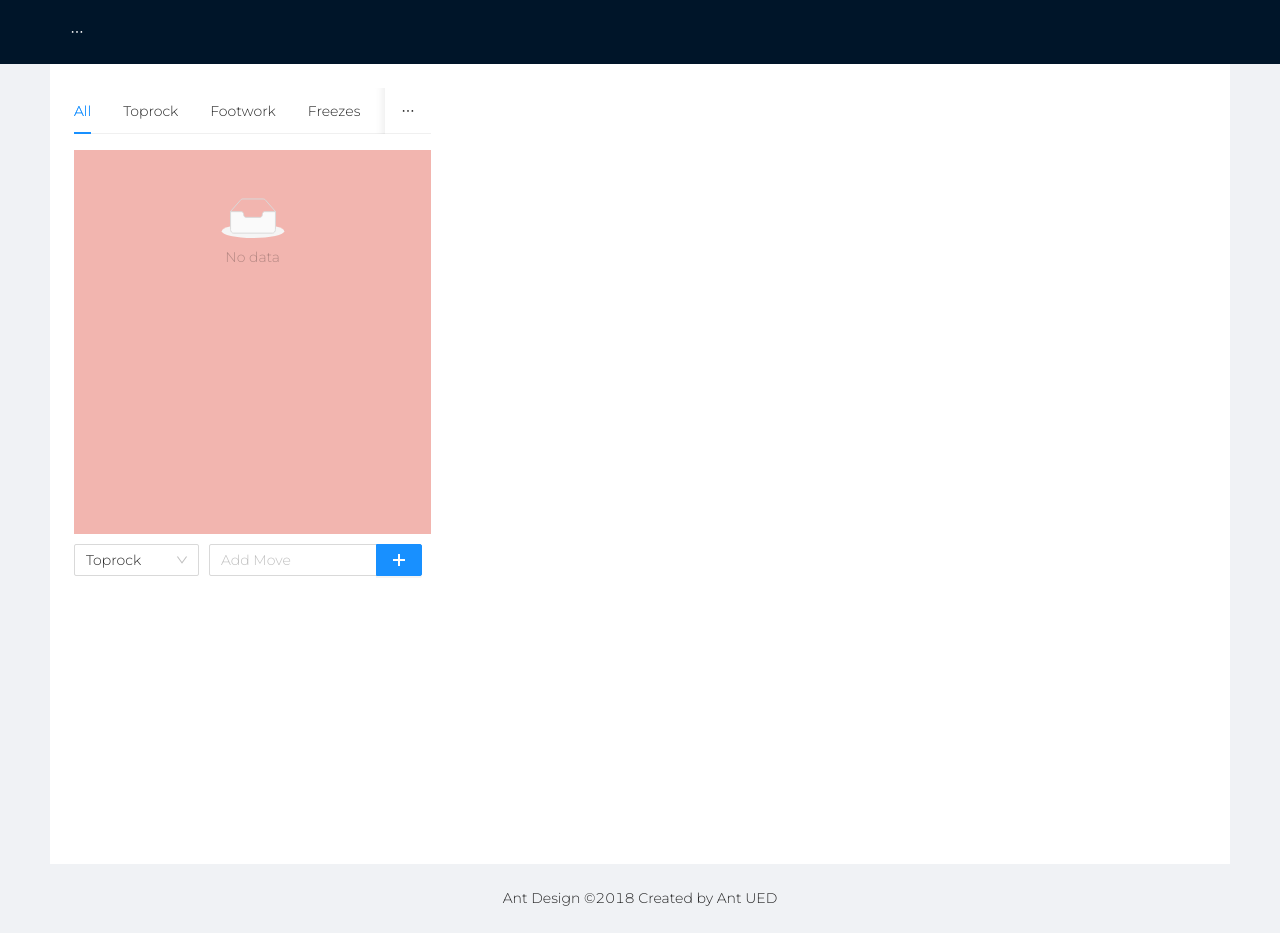
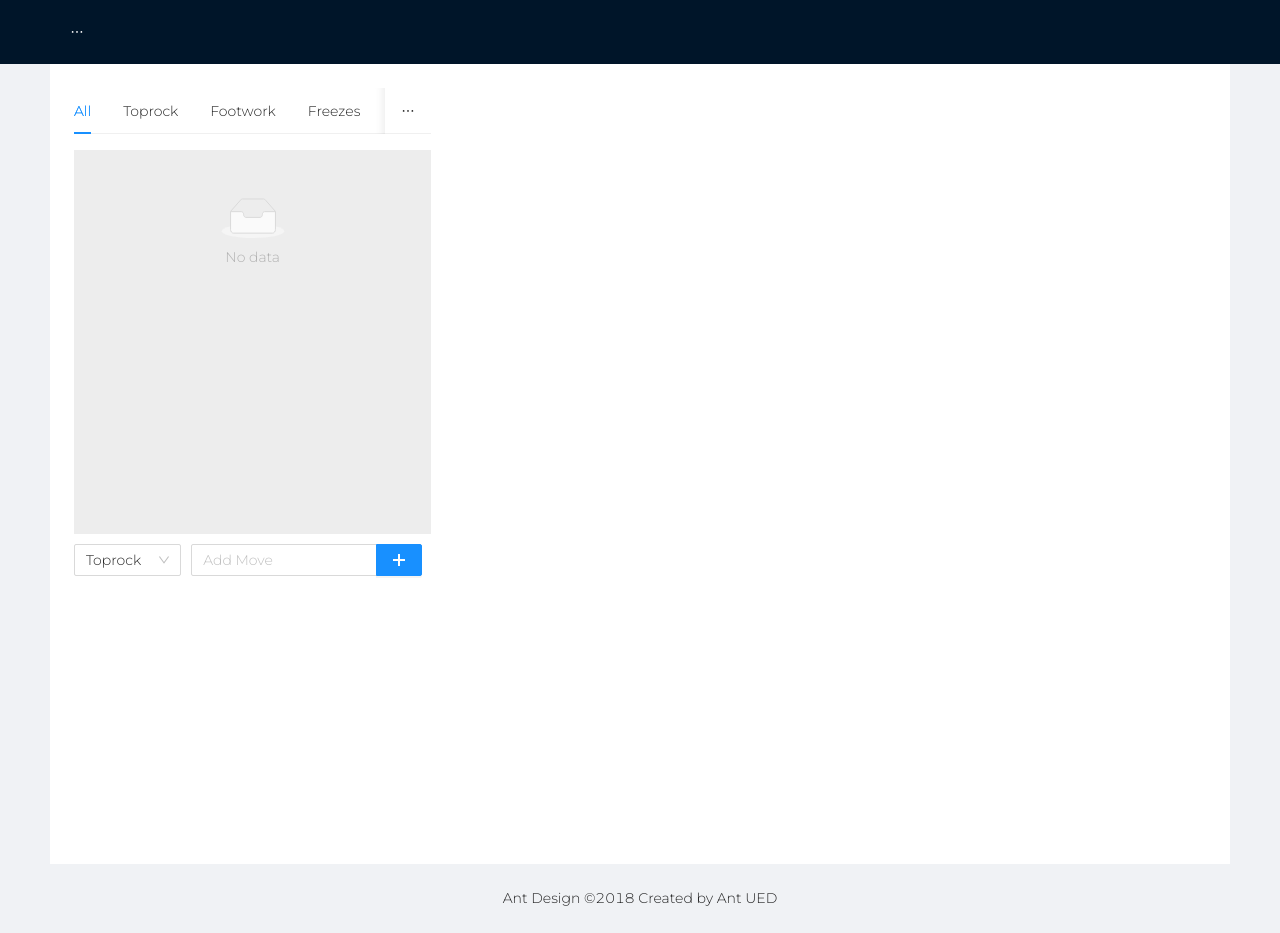
Before and after one commit to Helen300/BboyGen, a React (Create React App) app: page / in a window 1280 px wide. Built offline with nearby package versions, Linux system fonts and the light colour scheme.

Commit message:
slight style changes

```diff
--- a/src/components/MoveDetail.js
+++ b/src/components/MoveDetail.js
@@ -22,7 +22,7 @@ class MoveDetail extends React.Component {
 			return (
 				// since we need to return one div
 				<div>
-				<h4 className="MoveDescrip">Move Description</h4>
+				<h4 className="MoveDescription">Move Description</h4>
 				<div className="MoveName">Name of Move: {this.props.move.name}</div>
 				{
 					this.props.currentTab === 'All' ?
--- a/src/css/components/MoveDetail.css
+++ b/src/css/components/MoveDetail.css
@@ -1,12 +1,12 @@
 .MoveName {
 	background-color: #939BCB;
 	color: white;
-	width: 20em;
+	width: 33%;
 	border-radius: 0.3em;
 	padding:0.5em;
 
 }
 
-.MoveDescrip {
+.MoveDescription {
 	margin-top:0.7em;
 }
--- a/src/css/components/MoveInput.css
+++ b/src/css/components/MoveInput.css
@@ -1,12 +1,12 @@
 .SelectType {
-	width: 35%;
+	width: 30%;
 	display:'inline-block';
 	margin-right:10px;
 	margin-top: 10px;
 }
 
 .InputMove {
-	width: 60%;
+	width: 65%;
 	display:'inline-block';
 	margin-top: 10px;
 }
--- a/src/css/components/MoveList.css
+++ b/src/css/components/MoveList.css
@@ -1,5 +1,5 @@
 .MoveListDiv {
 	min-height:48vh;
-	background-color: #F2B5AF;
+	background-color: #EDEDED;
 	border: 1em #F2B5AF;
 }
```
